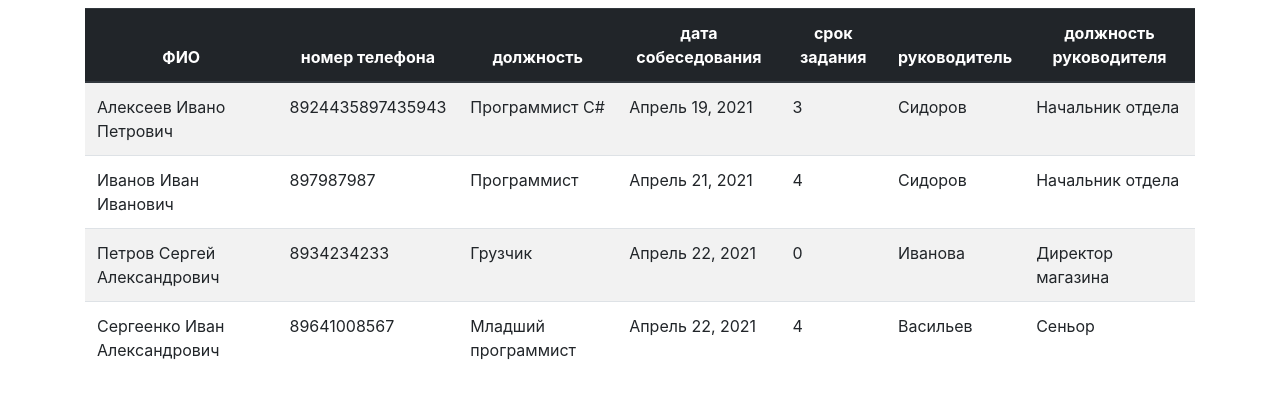
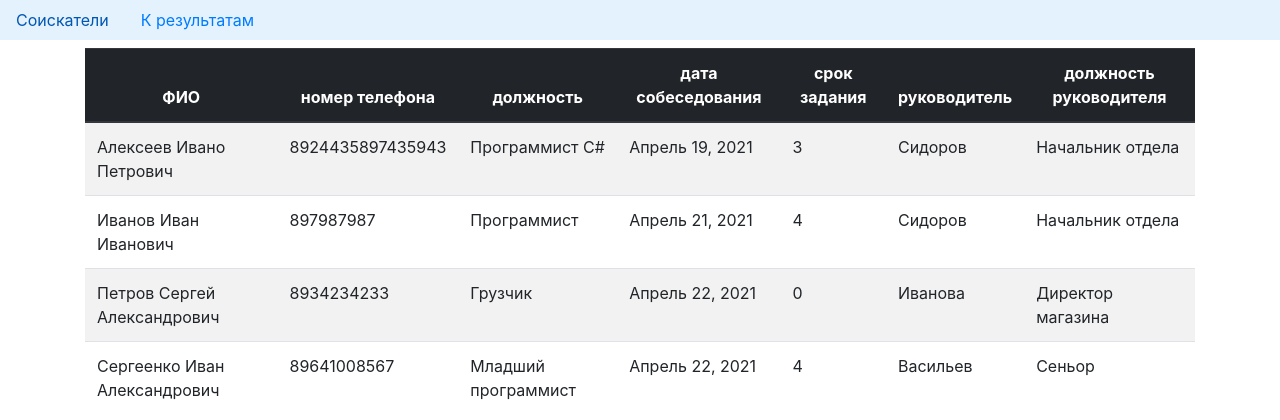
Before and after one commit to amgalan-sp/slatais, a Django app: page / in a window 1280 px wide. Shown: the top 420 px of the page. Run offline with Django 3.2, Linux system fonts and the light colour scheme; data comes from the database, SQL or seed files in the repository; both versions use the stored data as it was after the commit; some libraries are stand-ins or nearby versions.

Commit message:
Добавлена кнопка перехода между страницами

```diff
--- a/slatais/urls.py
+++ b/slatais/urls.py
@@ -18,7 +18,7 @@ from django.urls import path
 from  slatais import views
 
 urlpatterns = [
-    path('admin/', admin.site.urls),
-    path('', views.show_start_page),
-    path('marks/', views.show_marks),
+    path('admin/', admin.site.urls, name="admin"),
+    path('', views.show_start_page, name="applicants"),
+    path('marks/', views.show_marks, name="marks"),
 ]
--- a/templates/applicants.html
+++ b/templates/applicants.html
@@ -5,6 +5,14 @@
   </head>
 
   <body>
+    <ul class="nav" style="background-color: #e3f2fd;">
+        <li class="nav-item">
+          <a class="nav-link active" href="{% url "applicants" %}">Соискатели</a>
+        </li>
+        <li class="nav-item">
+          <a class="nav-link active" href="{% url "marks" %}">К результатам </a>
+        </li>
+    </ul>
     <div class="container">
         <table class="table table-striped mt-2 mb-4">
             <thead class="thead-dark">
```
Also changed, not shown: templates/marks.html (+8 -0 lines), db.sqlite3.
